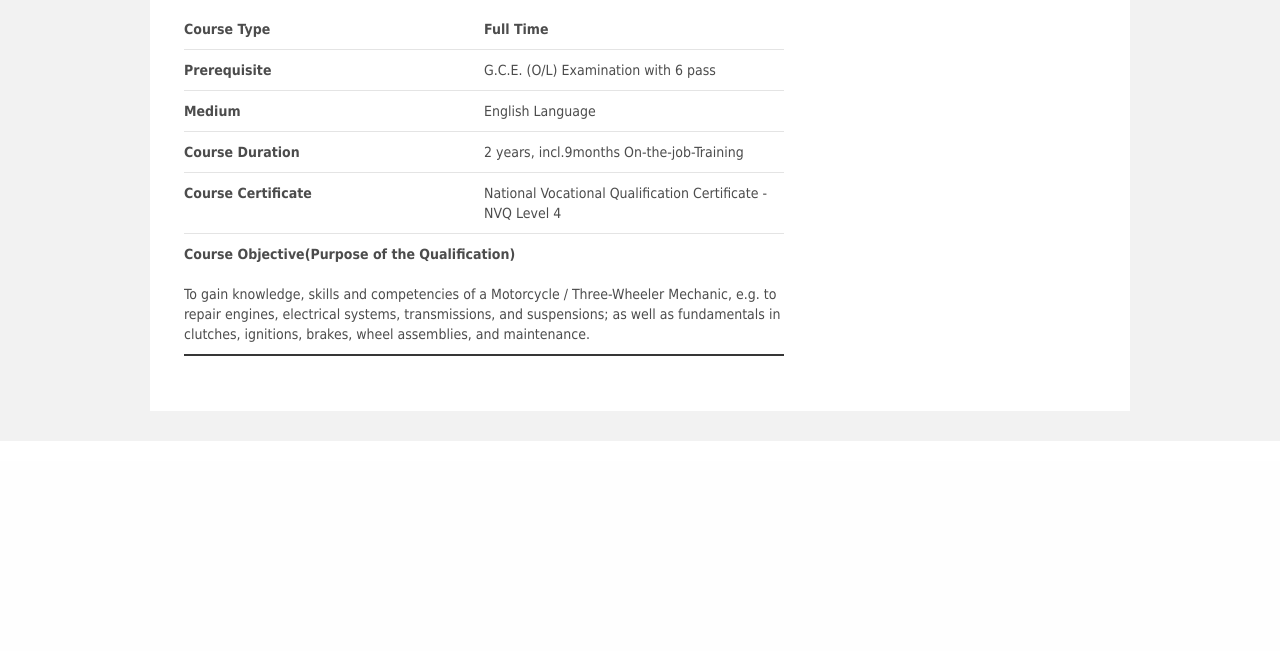
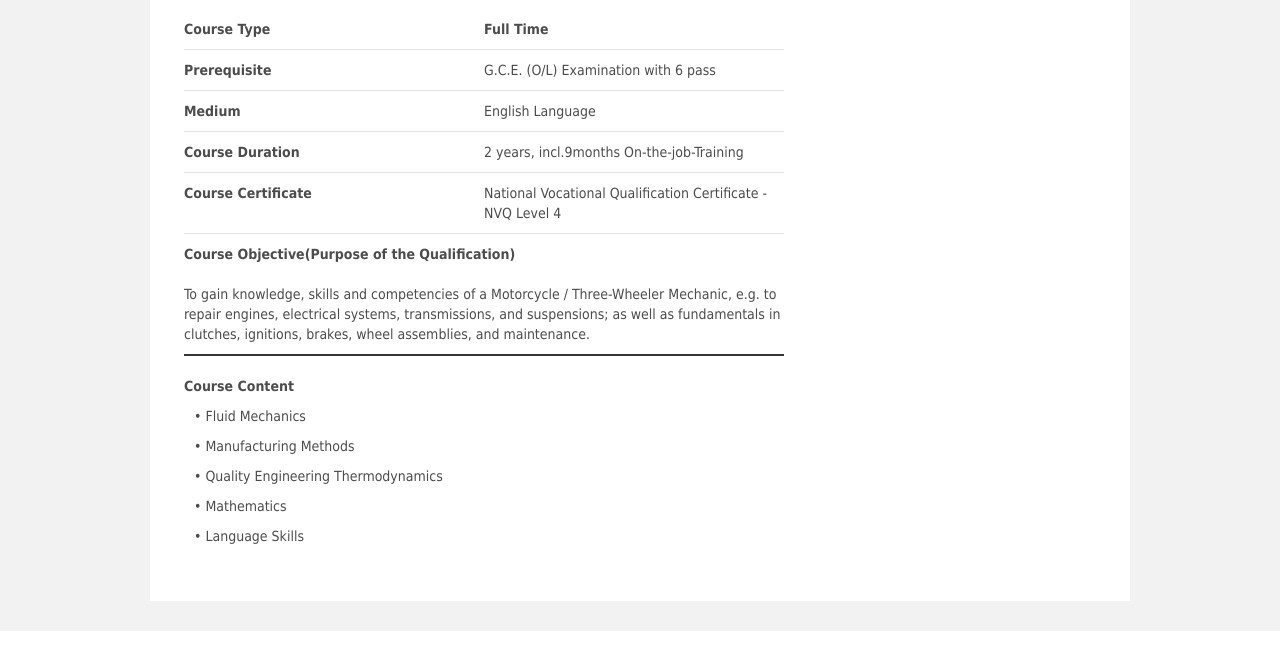
Before and after one commit to ushirask/vtc, a PHP site: page /courses/automotive-technology.php in a window 1280 px wide. Shown: the part 915-1566 px from the top of the page. Before the commit the page ends 1271 px from the top, so only its background shows below. Run offline with PHP 8.4, Linux system fonts and the light colour scheme.

Commit message:
Update automotive-technology.php

```diff
--- a/courses/automotive-technology.php
+++ b/courses/automotive-technology.php
@@ -74,6 +74,14 @@
                   <td class="table-course-objective" colspan="2">To gain knowledge, skills and competencies of a Motorcycle / Three-Wheeler Mechanic, e.g. to repair engines, electrical systems, transmissions, and suspensions; as well as fundamentals in clutches, ignitions, brakes, wheel assemblies, and maintenance.</td>
                 </tr>
               </table>
+              <ul class="list-course-content">
+                <li class="course-content-header"><Strong>Course Content</Strong></label>
+                <li class="course-content">Fluid Mechanics</li>
+                <li class="course-content">Manufacturing Methods</li>
+                <li class="course-content">Quality Engineering Thermodynamics</li>
+                <li class="course-content">Mathematics</li>
+                <li class="course-content">Language Skills</li>
+              </ul>
             </div>
             </div>
         </div>
```
